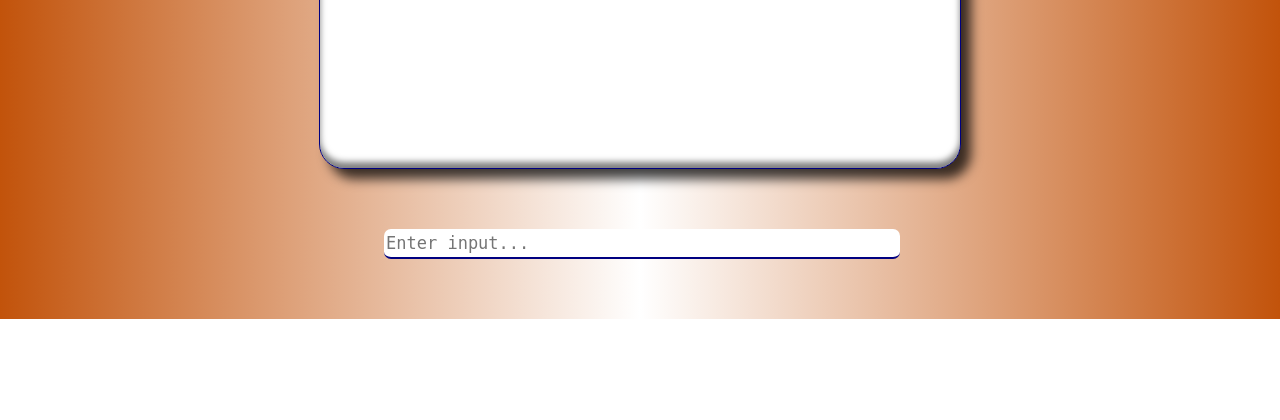
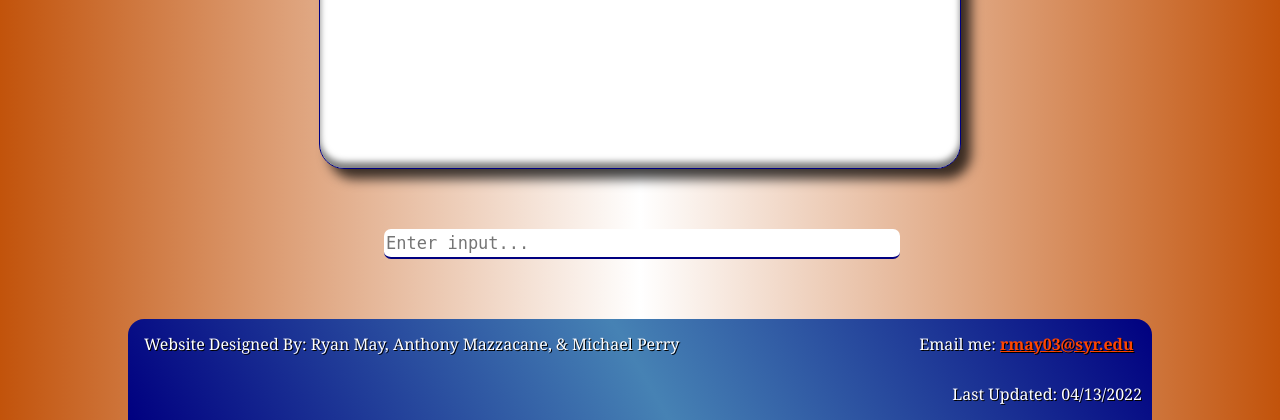
Before and after one commit to mayzerrz76/AcademicAdvisorChatbot, a Flask app: page /chatbot in a window 1280 px wide. Shown: the part 577-997 px from the top of the page. Before the commit the page ends 896 px from the top, so only its background shows below. Run offline with Flask 2, Linux system fonts and the light colour scheme.

Commit message:
further styled login page and chatbot page

```diff
--- a/templates/index.html
+++ b/templates/index.html
@@ -31,5 +31,11 @@
 
 
 </div>
+
+<footer>
+    <p id="author">Website Designed By: Ryan May, Anthony Mazzacane, & Michael Perry</p>
+    <p id="email">Email me: <a href="mailto:rmay03@syr.edu?subject=SU Advisor Bot">rmay03@syr.edu</a></p>
+    <p id="date">Last Updated: 04/13/2022</p>
+</footer>
 </body>
 </html>
```
